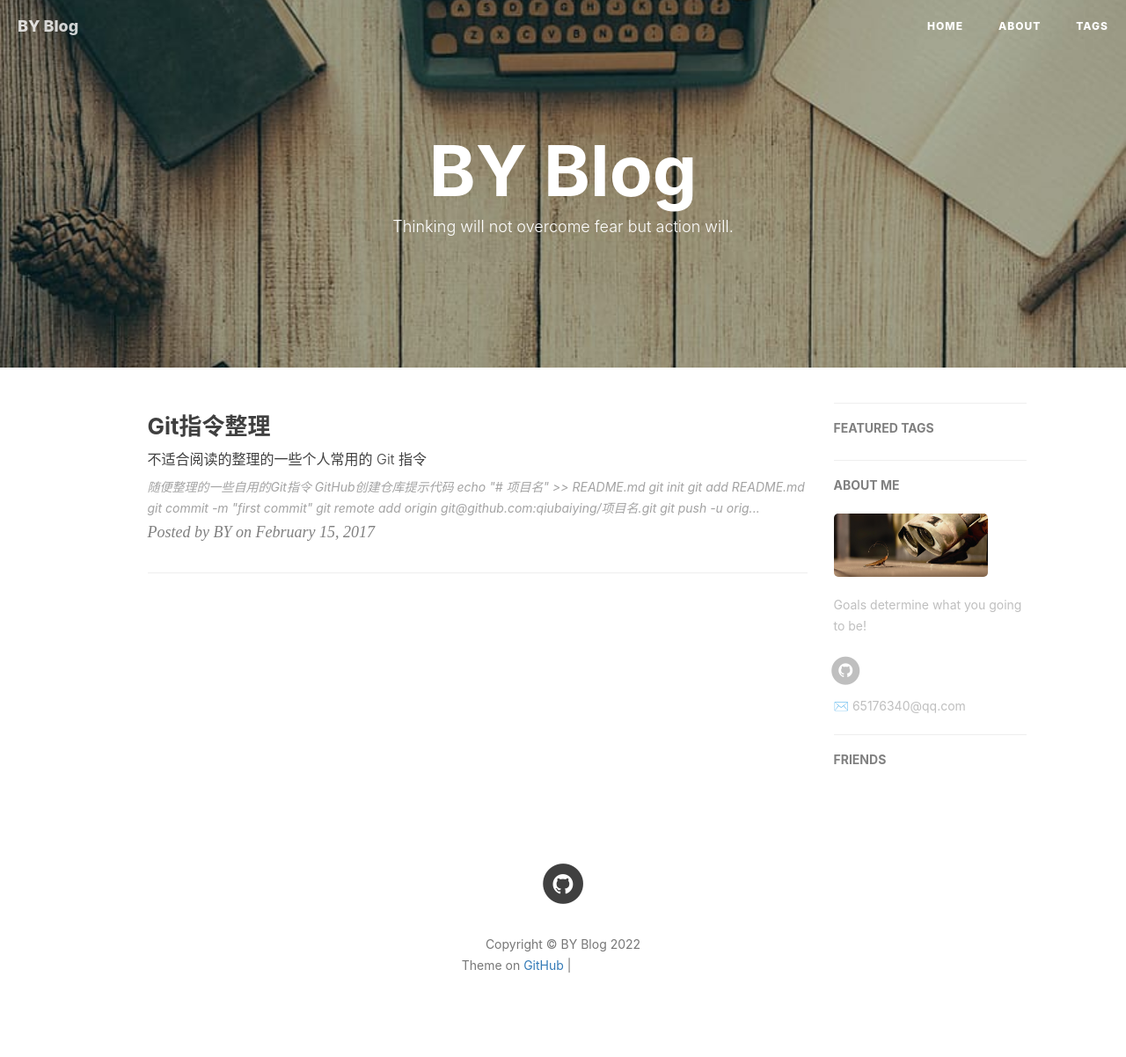
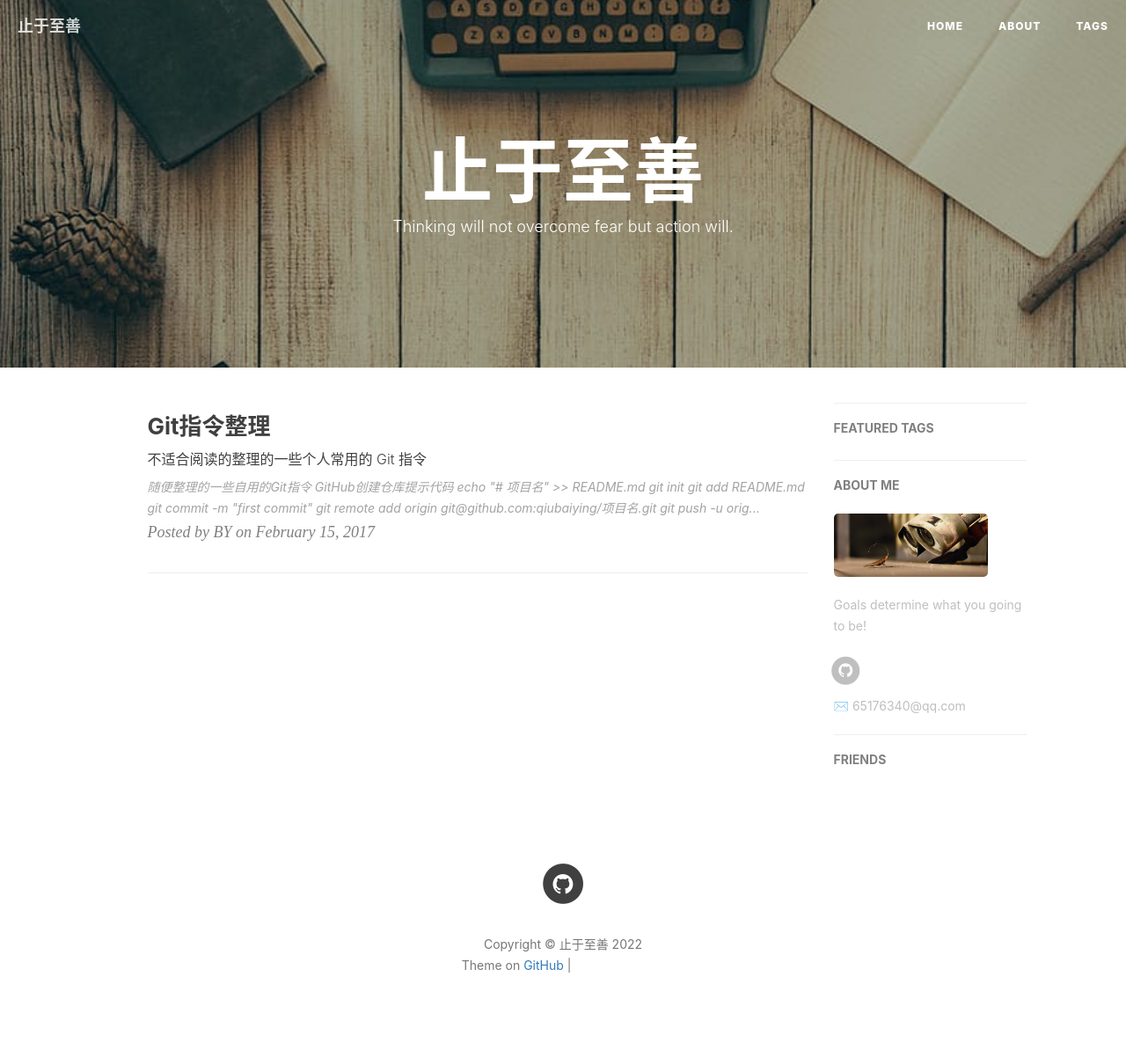
Before and after one commit to 20083017/20083017.github.io, a Jekyll site: the page built from index.html, in a window 1280 px wide. Shown: the whole page at 88% size. Built offline with Jekyll 4.4.1, drawn with Linux system fonts in a browser that asks for light colours; nearby versions of some CDN libraries; the list of posts is cut into pages by our own code; comment, search, counter and statistics services are not loaded; grey boxes are pictures that could not be loaded.

Commit message:
Update _config.yml

```diff
--- a/_config.yml
+++ b/_config.yml
@@ -1,6 +1,6 @@
 # Site settings
-title: BY Blog
-SEOTitle: 20083017的博客 | BY Blog
+title: 止于至善
+SEOTitle: 20083017的博客 | 止于至善
 header-img: img/post-bg-desk.jpg
 email: 65176340@qq.com
 description: "Every failure is leading towards success."
```
